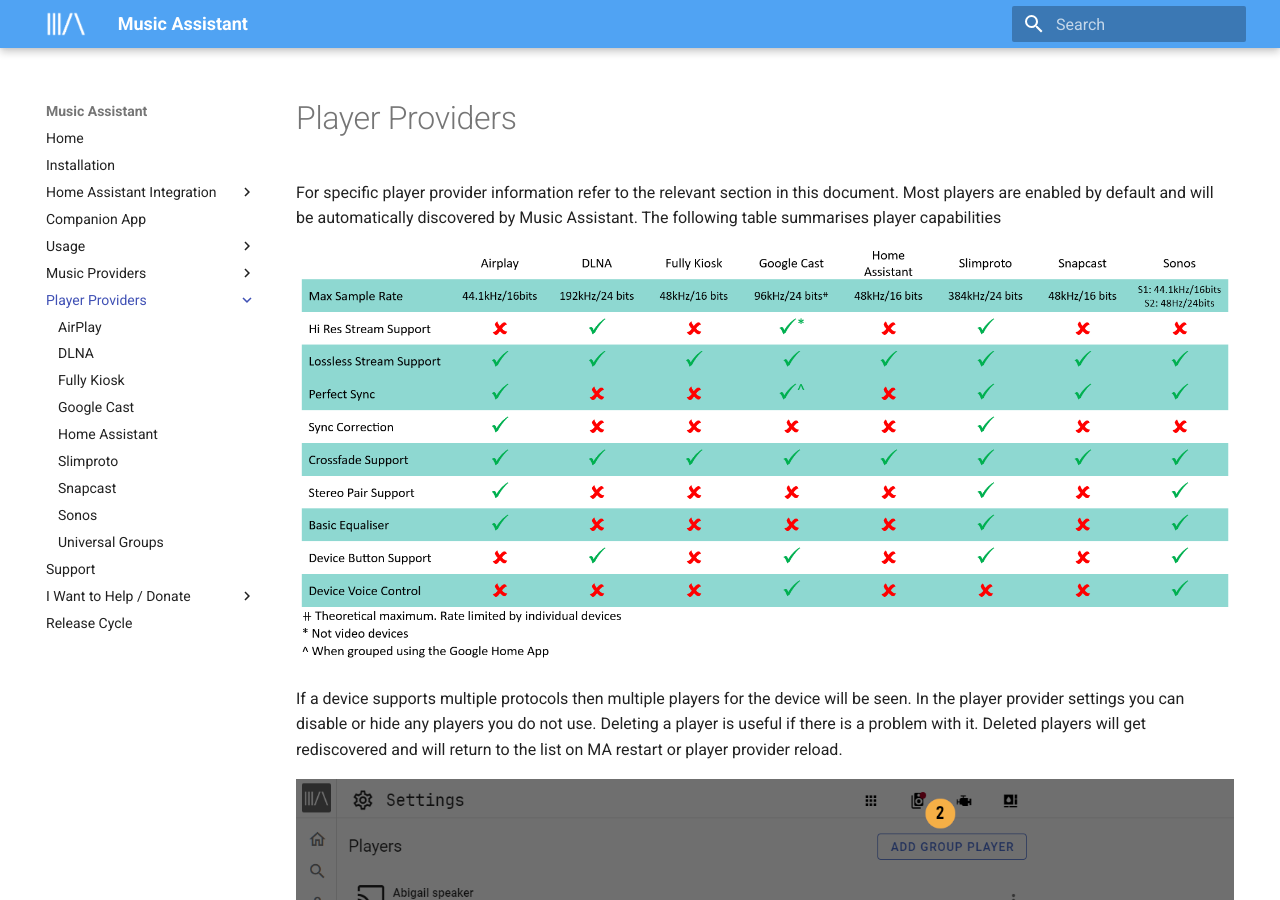
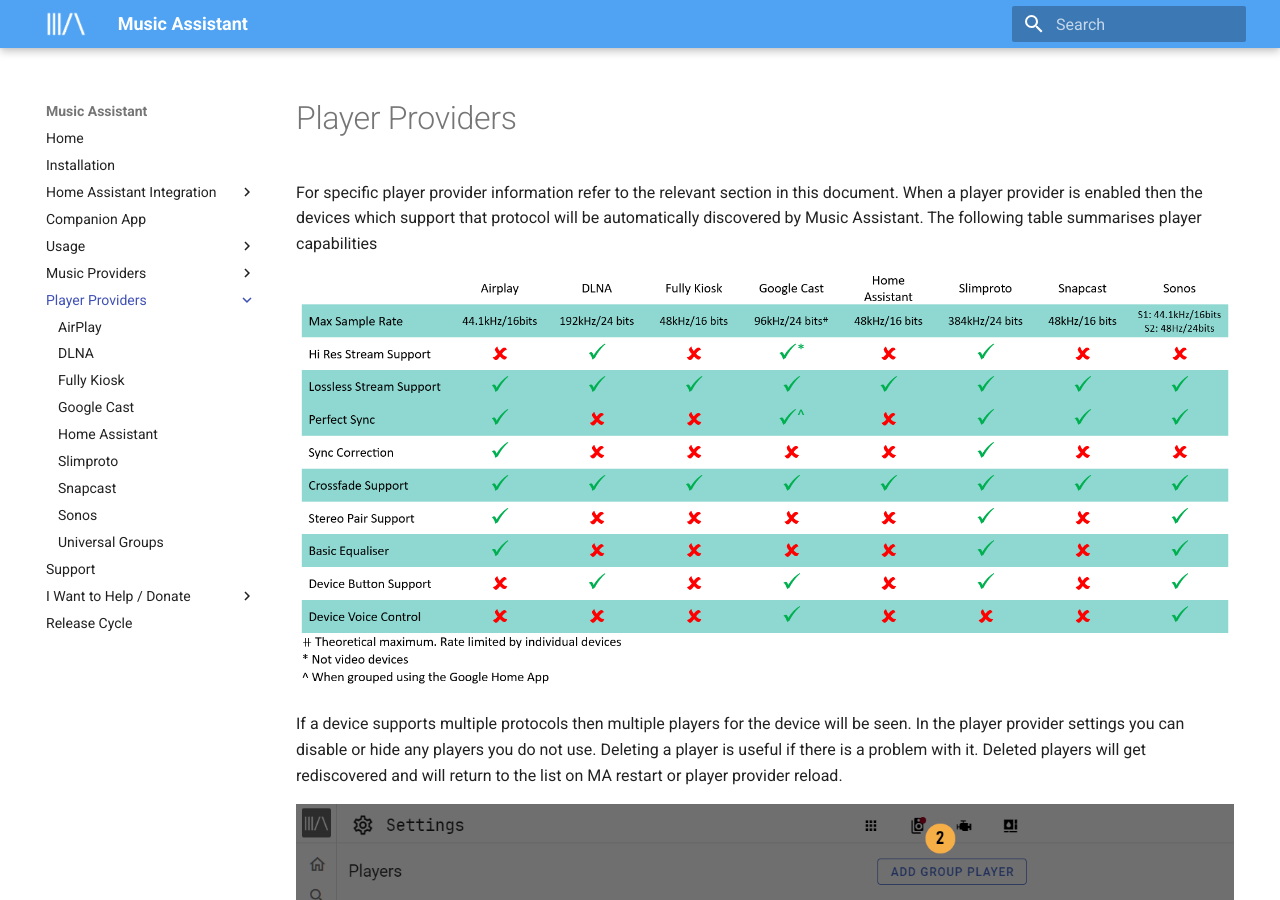
Before and after one commit to pwbriggs/music-assistant.github.io, an MkDocs documentation site: the page built from docs/player-support/index.md, in a window 1280 px wide and 900 px high. Built offline with MkDocs 1.6.1 and Material for MkDocs 9.7.7, drawn with Linux system fonts in a browser that asks for light colours.

Commit message:
Update discovery info

```diff
--- a/docs/player-support/index.md
+++ b/docs/player-support/index.md
@@ -5,7 +5,7 @@
 
 # Player Providers
 
-For specific player provider information refer to the relevant section in this document. Most players are enabled by default and will be automatically discovered by Music Assistant. The following table summarises player capabilities
+For specific player provider information refer to the relevant section in this document. When a player provider is enabled then the devices which support that protocol will be automatically discovered by Music Assistant. The following table summarises player capabilities
 
 ![Preview image](../assets/player-provider-summary.png){ width = 600 }
 
```
